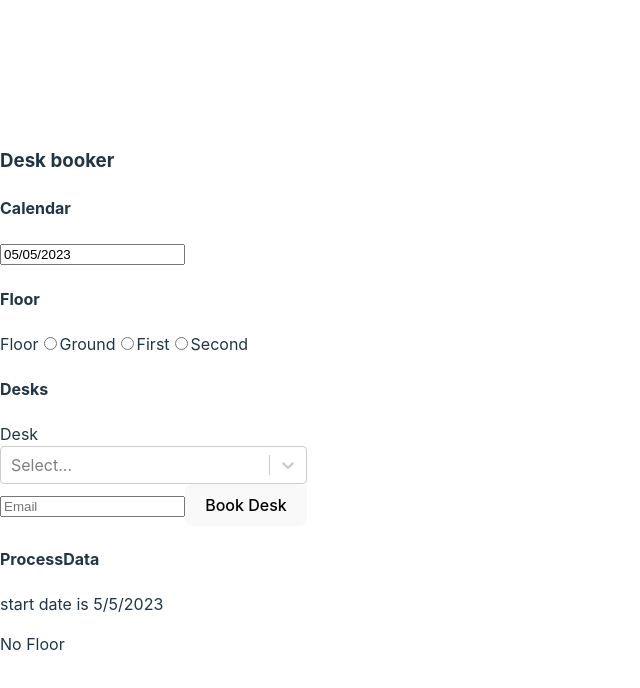
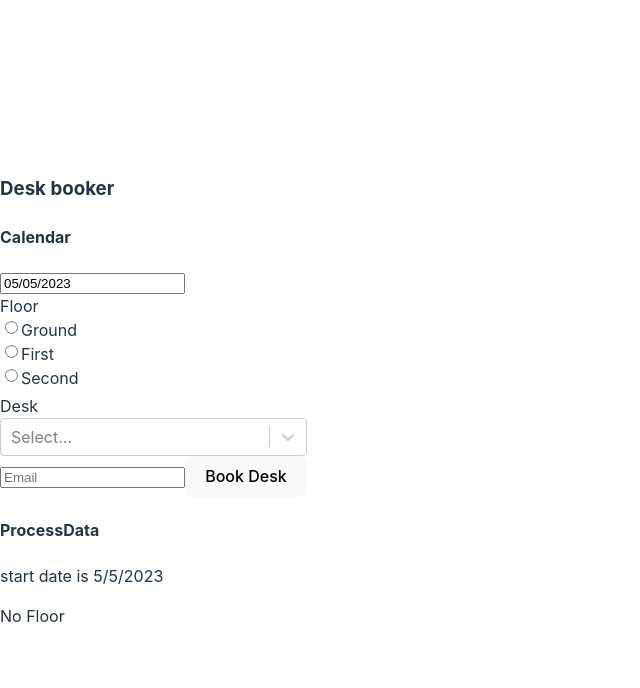
Before and after one commit to robertwilkinson9/ts-reserve-assets, a React (Vite) app: page / in a window 1280 px wide. Shown: the top 688 px of the page, without its empty margins (0-640 px from the left). Built offline with nearby package versions, Linux system fonts and the light colour scheme.

Commit message:
eventually get radio buttons lined up - need more css knowledge to improve it

```diff
--- a/package.json
+++ b/package.json
@@ -11,6 +11,7 @@
   },
   "dependencies": {
     "@types/react-bootstrap": "^0.32.32",
+    "@types/react-native": "^0.72.0",
     "@types/styled-components": "^5.1.26",
     "bootstrap": "^5.2.3",
     "react": "^18.2.0",
@@ -18,6 +19,7 @@
     "react-datepicker": "^4.11.0",
     "react-dom": "^18.2.0",
     "react-icons": "^4.8.0",
+    "react-native": "^0.71.8",
     "react-select": "^5.7.3",
     "styled-components": "^6.0.0-rc.1"
   },
--- a/src/components/desks.tsx
+++ b/src/components/desks.tsx
@@ -50,22 +50,6 @@ console.log(select_desk_list);
 export const Desks = () => {
     return (
         <>
-        <h4>Desks</h4>
-{ /*
-        <div className="col-md-4 d-flex align-items-center" style={borderClass}>
-            <label className="mb-0 font-weight-bold" style={labelFont}>Technology</label>
-                <Select
-                    styles={{
-                      control: (baseStyles, state) => ({
-                        ...baseStyles,
-                        borderColor: state.isFocused ? 'grey' : 'red',
-                      }),
-                    options={select_desk_list}
-                />
-                    styles={styles}
-                    defaultValue={select_desk_list.find(x => x.value === "2f27")},
-                    placeholder="None Selected",
-*/ }
         <div className="col-md-4 d-flex align-items-center">
             <label className="mb-0 font-weight-bold">Desk</label>
                 <Select options={select_desk_list} />
--- /dev/null
+++ b/src/components/floor.css
@@ -0,0 +1,11 @@
+#floor_radios input {
+    float: left;
+}
+
+#floor_radios label {
+    float: left;
+}
+
+#floor_radios label + input {
+    clear: both;
+}
--- a/src/components/floor.tsx
+++ b/src/components/floor.tsx
@@ -1,3 +1,5 @@
+import './floor.css';
+
 export interface FloorProps {
    floorsetter: React.Dispatch<React.SetStateAction<number | null>>
 }
@@ -7,22 +9,17 @@ export const Floor = ({floorsetter}: FloorProps) => {
   const handleChange = (e: React.ChangeEvent<HTMLInputElement>) => {
     console.log(e.target.value)
     floorsetter(parseInt(e.target.value, 10));
-//        this.setState({floor: e.target.value        })
   }
 
   return (
     <>
-        <h4>Floor</h4>
-        <div className="col-md-4 d-flex align-items-center">
+    <div style={{paddingBottom: "100px"}} className="col-md-4 d-flex align-items-center lower_margin" id="floor_radios" >
       <label className="mb-0 font-weight-bold">Floor</label>
-              <input type="radio" value="0" id="ground"
-                onChange={handleChange} name="floor" />
-              <label htmlFor="ground">Ground</label>
-              <input type="radio" value="1" id="first"
-                onChange={handleChange} name="floor" />
+      <input type="radio" value="0" id="ground" onChange={handleChange} name="floor" />
+      <label htmlFor="ground" className="red">Ground</label>
+      <input type="radio" value="1" id="first" onChange={handleChange} name="floor" />
       <label htmlFor="first">First</label>
-              <input type="radio" value="2" id="second"
-                onChange={handleChange} name="floor" />
+      <input type="radio" value="2" id="second" onChange={handleChange} name="floor" />
       <label htmlFor="second">Second</label>
     </div>
     </>
```
Also changed, not shown: 1 other file (tests, documents, lock files or other folders). Lines whose indentation alone changed are shown as unchanged.
